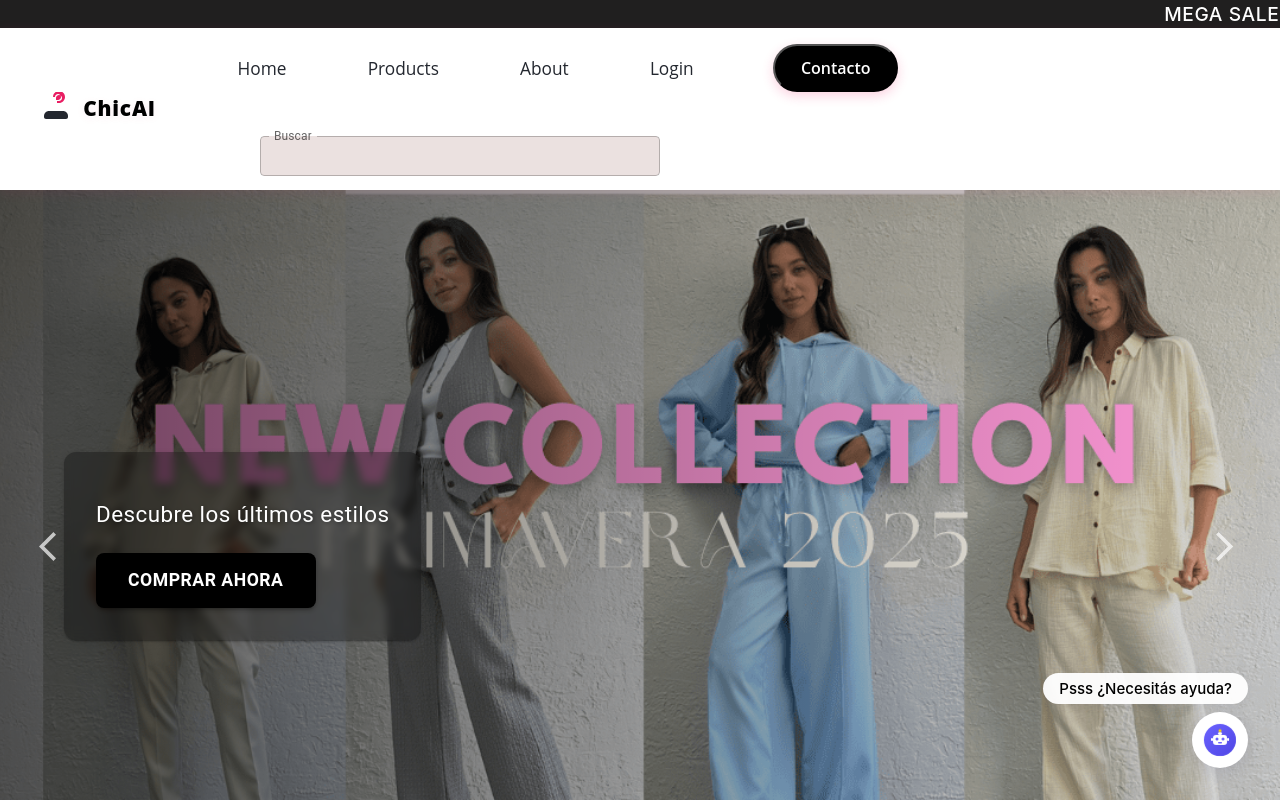
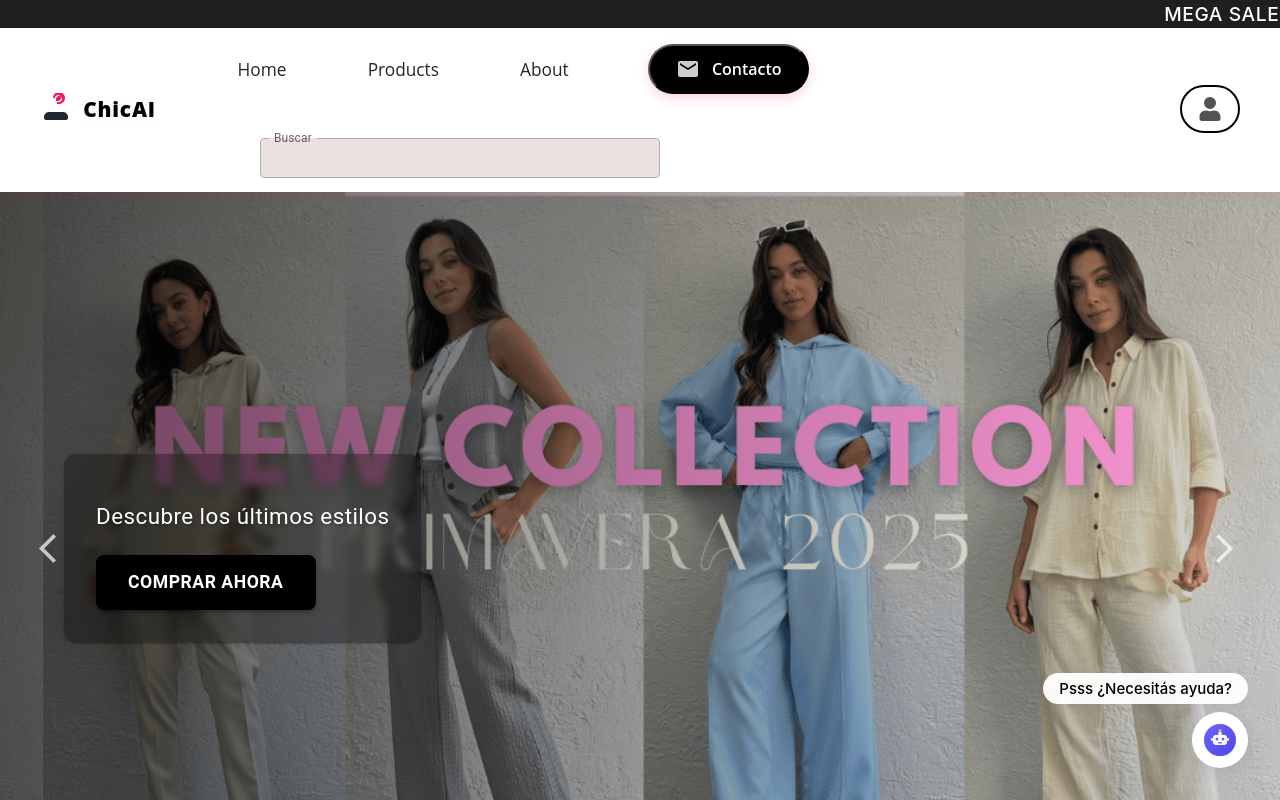
Before and after one commit to B-ayala/chicAI, a React (Create React App) app: page / in a window 1280 px wide. Shown: the top 800 px of the page. Built offline with nearby package versions, Linux system fonts and the light colour scheme; some icons are missing.

Commit message:
Add: nuevos estilos

```diff
--- a/src/components/Chatbot/styled.tsx
+++ b/src/components/Chatbot/styled.tsx
@@ -182,7 +182,7 @@ const spin = keyframes`
 export const ChatInputWrapper = styled.div`
   padding: 14px 18px;
   background: #f5f7fa;
-  border-top: 1px solid #ececff;
+  border-top: 3px solid #9a98c4ff;
   display: flex;
   align-items: center;
   gap: 6px;
--- a/src/components/Header/NavBar/MenuData/MenuData.tsx
+++ b/src/components/Header/NavBar/MenuData/MenuData.tsx
@@ -1,6 +1,3 @@
-import { url } from 'inspector';
-import { Children } from 'react';
-
 const menuData = [
   { label: 'Home', url: '/', Children: [] },
   { label: 'Products', url: '/products', Children: [] },
--- a/src/components/Header/NavBar/NavBar.tsx
+++ b/src/components/Header/NavBar/NavBar.tsx
@@ -1,11 +1,11 @@
 import React, { useEffect, useState } from 'react';
 import { Link, useLocation } from 'react-router-dom';
-import { ContactIcon } from '../../../assets/svg/ContactIcon';
 import { PerchaIcon } from '../../../assets/svg/PerchaIcon';
-import ContactModal from '../../../pages/Contact/ContactModal'; // <-- importar ContactModal
+import ContactModal from '../../../pages/Contact/ContactModal';
 import LoginModal from '../../../pages/Login/LoginModal';
 import menuData from './MenuData/MenuData';
 
+import { ContactIcon } from '../../../assets/svg/ContactIcon';
 import Search from '../Search/Search';
 
 import {
@@ -15,16 +15,23 @@ import {
   ChevronRight,
   ContactButton,
   Hamburger,
+  LoginDesktop,
   MenuIcon,
   MenuItem,
   MenuLink,
   MenuList,
   MobileMenu,
   NavBarContainer,
-  Overlay,
   SubMenuText,
   TopNavBar,
 } from './styled';
+
+// Icono de login tipo usuario (fa-user)
+const LoginIcon = () => (
+  <svg width="22" height="22" fill="currentColor" viewBox="0 0 448 512">
+    <path d="M224 256A128 128 0 1 0 224 0a128 128 0 1 0 0 256zm89.6 32h-16.7c-22.2 10.2-46.9 16-72.9 16s-50.7-5.8-72.9-16h-16.7C60.2 288 0 348.2 0 422.4V464c0 26.5 21.5 48 48 48h352c26.5 0 48-21.5 48-48v-41.6c0-74.2-60.2-134.4-134.4-134.4z" />
+  </svg>
+);
 
 export default function NavBar() {
   const [open, setOpen] = useState(false);
@@ -71,15 +78,12 @@ export default function NavBar() {
           <span />
         </Hamburger>
         <MenuList>
+          {/* Menú principal, excluyendo Login y Contact */}
           {menuData
-            .filter((item) => item.label !== 'Contact')
+            .filter((item) => item.label !== 'Login' && item.label !== 'Contact')
             .map((item) => (
               <MenuItem key={item.url}>
-                <MenuLink
-                  as={Link}
-                  to={item.url}
-                  onClick={item.label === 'Login' ? handleLoginClick : undefined}
-                >
+                <MenuLink as={Link} to={item.url}>
                   <span>{item.label}</span>
                   {item.Children && item.Children.length > 0 && (
                     <SubMenuText>{item.Children[0]}</SubMenuText>
@@ -91,19 +95,54 @@ export default function NavBar() {
               </MenuItem>
             ))}
 
-          <Overlay open={open} onClick={handleClose} />
-
+          {/* Botón de Contacto */}
           <MenuItem className="contact-item">
             <ContactButton as="button" type="button" onClick={handleContactClick}>
+              <MenuIcon>
+                <ContactIcon />
+              </MenuIcon>
               Contacto
             </ContactButton>
           </MenuItem>
+          {/* Input de búsqueda solo visible en desktop */}
           <Search ancho={400} formType="outlined" margen={40} closeMenu={setOpen} />
         </MenuList>
+        {/* Botón de Login solo visible en desktop */}
+        <LoginDesktop>
+          <ContactButton
+            as="button"
+            type="button"
+            onClick={handleLoginClick}
+            aria-label="Iniciar sesión"
+            style={{
+              background: 'transparent',
+              color: '#272727ff',
+              boxShadow: 'none',
+              padding: '0.6rem 1rem',
+              borderRadius: 45,
+              minWidth: 0,
+              cursor: 'pointer',
+              border: '2px solid #000000ff',
+            }}
+          >
+            <MenuIcon style={{ marginRight: 0 }}>
+              <LoginIcon />
+            </MenuIcon>
+          </ContactButton>
+        </LoginDesktop>
       </TopNavBar>
 
       {/*     vista mobile */}
       <MobileMenu open={open}>
+        {/* Botón de cerrar (X) */}
+        <button
+          className="close-mobile-menu"
+          aria-label="Cerrar menú"
+          onClick={handleClose}
+          tabIndex={open ? 0 : -1}
+        >
+          <span />
+        </button>
         <Search ancho={250} formType="filled" margen={0} closeMenu={setOpen} />
         {menuData
           .filter((item) => item.label !== 'Contact')
@@ -114,6 +153,13 @@ export default function NavBar() {
                 to={item.url}
                 onClick={item.label === 'Login' ? handleLoginClick : handleClose}
               >
+                {/* Login como texto en mobile */}
+                {item.label === 'Login' ? (
+                  <>
+                    <span>{item.label}</span>
+                  </>
+                ) : (
+                  <>
                     <span>{item.label}</span>
                     {item.Children && item.Children.length > 0 && (
                       <SubMenuText>{item.Children[0]}</SubMenuText>
@@ -121,6 +167,8 @@ export default function NavBar() {
                     <ChevronIcon>
                       <ChevronRight />
                     </ChevronIcon>
+                  </>
+                )}
               </MenuLink>
             </MenuItem>
           ))}
@@ -133,9 +181,6 @@ export default function NavBar() {
               handleClose();
             }}
           >
-            <MenuIcon>
-              <ContactIcon />
-            </MenuIcon>
             Contacto
           </ContactButton>
         </MenuItem>
--- a/src/components/Header/NavBar/styled.tsx
+++ b/src/components/Header/NavBar/styled.tsx
@@ -13,7 +13,7 @@ const blackColor = '#000000';
 const breakpoints = {
   mobile: '600px',
   tablet: '900px',
-  desktop: '1200px'
+  desktop: '1200px',
 };
 
 export const GlobalNavStyles = createGlobalStyle`
@@ -34,18 +34,20 @@ export const GlobalNavStyles = createGlobalStyle`
 export const NavBarContainer = styled.header`
   max-width: 100%;
   width: 100%;
-   /* prevención extra por si algún hijo genera desborde */
+  /* prevención extra por si algún hijo genera desborde */
   background: ${lightColor};
   position: sticky;
   top: 0;
   left: 0;
   z-index: 100;
-  box-shadow: 0 2px 12px rgba(233,30,99,0.08);
+  box-shadow: 0 2px 12px rgba(233, 30, 99, 0.08);
   border-bottom: 2px solid ${lightColor};
-  font-family: 'Montserrat', 'Poppins', 'Quicksand', 'Nunito', 'Raleway', 'Open Sans', Arial, sans-serif;
+  font-family: 'Montserrat', 'Poppins', 'Quicksand', 'Nunito', 'Raleway', 'Open Sans', Arial,
+    sans-serif;
 
   /* Elimina los puntitos de cualquier ul/li anidados */
-  ul, li {
+  ul,
+  li {
     list-style: none;
     padding: 0;
   }
@@ -80,11 +82,12 @@ export const Brand = styled.a`
   color: ${blackColor};
   text-decoration: none;
   letter-spacing: 0.04em;
-  text-shadow: 0 1px 0 #fff, 0 2px 8px rgba(233,30,99,0.08);
+  text-shadow: 0 1px 0 #fff, 0 2px 8px rgba(233, 30, 99, 0.08);
   flex-shrink: 0;
   font-family: inherit;
 
-  &:hover, &:focus {
+  &:hover,
+  &:focus {
     color: ${accentColor};
   }
 `;
@@ -156,7 +159,6 @@ export const MenuLink = styled.a`
   color: ${darkColor};
   position: relative;
 
-
   @media (min-width: ${breakpoints.mobile}) {
     padding: 0.5rem 0.8rem;
     font-size: 0.95rem;
@@ -172,10 +174,11 @@ export const MenuLink = styled.a`
     font-size: 1.08rem;
   }
 
-  &:hover, &:focus {
+  &:hover,
+  &:focus {
     color: ${darkColor}; // Puedes cambiar a otro color si quieres, aquí se mantiene el texto rosado
     background: ${borderColor}; // Cambia el sombreado a gris claro
-    box-shadow: 0 2px 8px rgba(233,30,99,0.08);
+    box-shadow: 0 2px 8px rgba(233, 30, 99, 0.08);
   }
 
   &::after {
@@ -191,7 +194,8 @@ export const MenuLink = styled.a`
     border-radius: 2px;
   }
 
-  &:hover::after, &:focus::after {
+  &:hover::after,
+  &:focus::after {
     width: 100%;
   }
 `;
@@ -202,25 +206,14 @@ export const Hamburger = styled.button<{ 'aria-expanded': boolean }>`
   justify-content: space-around;
   width: 3.5rem;
   height: 2.5rem;
-  background: ${({ 'aria-expanded': open }) => open ? 'rgba(233, 30, 99, 0.1)' : 'transparent'};
   border: none;
   border-radius: 50%;
   cursor: pointer;
   padding: 0.5rem;
   z-index: 110;
   margin-left: auto;
-  transition: background 0.3s ease, transform 0.3s ease;
+  transition: transform 0.3s ease;
   position: relative;
-
-  &:hover {
-    background: rgba(233, 30, 99, 0.1);
-    transform: scale(1.05);
-  }
-
-  &:focus {
-    outline: none;
-    box-shadow: 0 0 0 2px rgba(233, 30, 99, 0.3);
-  }
 
   @media (min-width: ${breakpoints.mobile}) {
     display: none;
@@ -229,28 +222,25 @@ export const Hamburger = styled.button<{ 'aria-expanded': boolean }>`
   span {
     width: 1.5rem;
     height: 0.2rem;
-    background: ${({ 'aria-expanded': open }) => open ? primaryColor : darkColor};
+    background: ${darkColor};
     border-radius: 4px;
     transition: all 0.3s cubic-bezier(0.68, -0.6, 0.32, 1.6);
     position: absolute;
     left: 0.5rem;
     right: 0.5rem;
-
-    &:first-child {
-      top: ${({ 'aria-expanded': open }) => open ? '1.15rem' : '0.7rem'};
-      transform: ${({ 'aria-expanded': open }) => open ? 'rotate(45deg)' : 'rotate(0)'};
-    }
-
-    &:nth-child(2) {
-      top: 1.15rem;
-      opacity: ${({ 'aria-expanded': open }) => open ? '0' : '1'};
-      transform: ${({ 'aria-expanded': open }) => open ? 'translateX(1rem)' : 'translateX(0)'};
-    }
-
-    &:nth-child(3) {
-      top: ${({ 'aria-expanded': open }) => open ? '1.15rem' : '1.6rem'};
-      transform: ${({ 'aria-expanded': open }) => open ? 'rotate(-45deg)' : 'rotate(0)'};
-    }
+  }
+  span:first-child {
+    top: 0.7rem;
+    transform: rotate(0);
+  }
+  span:nth-child(2) {
+    top: 1.15rem;
+    opacity: 1;
+    transform: translateX(0);
+  }
+  span:nth-child(3) {
+    top: 1.6rem;
+    transform: rotate(0);
   }
 `;
 
@@ -267,10 +257,11 @@ export const ContactButton = styled.a`
   text-decoration: none;
   transition: all 0.3s cubic-bezier(0.25, 0.46, 0.45, 0.94);
   white-space: nowrap;
-  box-shadow: 0 4px 12px rgba(233,30,99,0.2);
+  box-shadow: 0 4px 12px rgba(233, 30, 99, 0.2);
   position: relative;
   overflow: hidden;
   font-family: inherit;
+  cursor: pointer;
 
   &:before {
     content: '';
@@ -279,15 +270,16 @@ export const ContactButton = styled.a`
     left: 0;
     width: 100%;
     height: 100%;
-    background: radial-gradient(circle, rgba(255,255,255,0.3) 0%, rgba(255,255,255,0) 70%);
+    background: radial-gradient(circle, rgba(255, 255, 255, 0.3) 0%, rgba(255, 255, 255, 0) 70%);
     transform: scale(0);
     opacity: 0;
     transition: transform 0.5s ease, opacity 0.5s ease;
   }
 
-  &:hover, &:focus {
-    background-color: #d81b60;
-    box-shadow: 0 6px 16px rgba(233,30,99,0.4);
+  &:hover,
+  &:focus {
+    background-color: #929292ff;
+    box-shadow: 0 6px 16px rgba(87, 85, 85, 0.4);
     transform: translateY(-3px);
 
     &:before {
@@ -298,7 +290,7 @@ export const ContactButton = styled.a`
 
   &:active {
     transform: translateY(-1px);
-    box-shadow: 0 3px 8px rgba(233,30,99,0.3);
+    box-shadow: 0 3px 8px rgba(233, 30, 99, 0.3);
   }
 
   @media (min-width: ${breakpoints.mobile}) {
@@ -327,8 +319,8 @@ export const MobileMenu = styled.div<{ open: boolean }>`
   top: 0;
   left: 0;
   transition: transform 0.3s cubic-bezier(0.25, 0.46, 0.45, 0.94);
-  transform: ${({ open }) => open ? 'translateX(0)' : 'translateX(-100%)'};
-  z-index: 100;
+  transform: ${({ open }) => (open ? 'translateX(0)' : 'translateX(-100%)')};
+  z-index: 200; /* Asegura que esté sobre el overlay */
   box-shadow: 0 0 20px rgba(0, 0, 0, 0.2);
   overflow-y: auto;
   border-right: 1px solid rgba(255, 255, 255, 0.1);
@@ -352,7 +344,8 @@ export const MobileMenu = styled.div<{ open: boolean }>`
     transition: all 0.2s ease;
     font-family: inherit;
 
-    &:hover, &:focus {
+    &:hover,
+    &:focus {
       background: rgba(255, 255, 255, 0.1);
       transform: translateX(5px);
       color: ${primaryColor};
@@ -377,9 +370,60 @@ export const MobileMenu = styled.div<{ open: boolean }>`
     padding: 0.7rem 2rem;
     margin: 0 auto;
     display: inline-block;
-    background-color: ${primaryColor};
+    background-color: ${blackColor};
     color: ${lightColor};
-    box-shadow: 0 4px 12px rgba(233, 30, 99, 0.3);
+    box-shadow: 0 4px 12px rgba(240, 240, 240, 0.3);
+  }
+
+  /* Botón de cerrar (X) */
+  .close-mobile-menu {
+    position: absolute;
+    top: 1.2rem;
+    right: 1.2rem;
+    width: 2.5rem;
+    height: 2.5rem;
+    background: rgba(255, 255, 255, 0.95);
+    border: none;
+    border-radius: 50%;
+    display: flex;
+    align-items: center;
+    justify-content: center;
+    z-index: 210;
+    cursor: pointer;
+    box-shadow: 0 2px 8px rgba(0, 0, 0, 0.08);
+    transition: background 0.2s;
+
+    &:hover,
+    &:focus {
+      background: #fce4ec;
+      outline: none;
+    }
+
+    span {
+      display: block;
+      width: 1.3rem;
+      height: 1.3rem;
+      position: relative;
+    }
+
+    span::before,
+    span::after {
+      content: '';
+      position: absolute;
+      left: 50%;
+      top: 50%;
+      width: 1.1rem;
+      height: 2.5px;
+      background: #23272f;
+      border-radius: 2px;
+      transform-origin: center;
+    }
+    span::before {
+      transform: translate(-50%, -50%) rotate(45deg);
+    }
+    span::after {
+      transform: translate(-50%, -50%) rotate(-45deg);
+    }
   }
 
   @media (min-width: ${breakpoints.mobile}) {
@@ -391,14 +435,15 @@ export const Overlay = styled.div<{ open: boolean }>`
   position: fixed;
   top: 0;
   left: 0;
-  width: 100%;
-  height: 100%;
+  width: 100vw;
+  height: 100vh;
   background: rgba(0, 0, 0, 0.7);
   backdrop-filter: blur(2px);
-  opacity: ${({ open }) => open ? '1' : '0'};
-  visibility: ${({ open }) => open ? 'visible' : 'hidden'};
+  opacity: ${({ open }) => (open ? '1' : '0')};
+  visibility: ${({ open }) => (open ? 'visible' : 'hidden')};
   transition: opacity 0.3s ease, visibility 0.3s ease;
-  z-index: 90;
+  z-index: 100; /* Debajo del MobileMenu */
+  pointer-events: ${({ open }) => (open ? 'auto' : 'none')};
 
   @media (min-width: ${breakpoints.mobile}) {
     display: none;
@@ -426,25 +471,19 @@ export const MenuIcon = styled.span`
 
 export const ChevronRight = () => (
   <svg viewBox="0 0 20 20" fill="currentColor">
-    <path d="M7.293 16.293a1 1 0 010-1.414L12.172 10 7.293 5.121a1 1 0 111.414-1.414l5.293 5.293a1 1 0 010 1.414l-5.293 5.293a1 1 0 01-1.414 0z"/>
+    <path d="M7.293 16.293a1 1 0 010-1.414L12.172 10 7.293 5.121a1 1 0 111.414-1.414l5.293 5.293a1 1 0 010 1.414l-5.293 5.293a1 1 0 01-1.414 0z" />
   </svg>
 );
 
 export const HomeIcon = () => (
   <svg viewBox="0 0 24 24" fill="currentColor">
-    <path d="M10 20v-6h4v6h5v-8h3L12 3 2 12h3v8z"/>
+    <path d="M10 20v-6h4v6h5v-8h3L12 3 2 12h3v8z" />
   </svg>
 );
 
 export const AboutIcon = () => (
   <svg viewBox="0 0 24 24" fill="currentColor">
-    <path d="M12 2C6.48 2 2 6.48 2 12s4.48 10 10 10 10-4.48 10-10S17.52 2 12 2zm1 15h-2v-6h2v6zm0-8h-2V7h2v2z"/>
-  </svg>
-);
-
-export const ContactIcon = () => (
-  <svg viewBox="0 0 24 24" fill="currentColor">
-    <path d="M20 4H4c-1.1 0-1.99.9-1.99 2L2 18c0 1.1.9 2 2 2h16c1.1 0 2-.9 2-2V6c0-1.1-.9-2-2-2zm0 4l-8 5-8-5V6l8 5 8-5v2z"/>
+    <path d="M12 2C6.48 2 2 6.48 2 12s4.48 10 10 10 10-4.48 10-10S17.52 2 12 2zm1 15h-2v-6h2v6zm0-8h-2V7h2v2z" />
   </svg>
 );
 
@@ -464,3 +503,13 @@ export const ChevronIcon = styled.span`
   vertical-align: middle;
   opacity: 0.5;
 `;
+
+export const LoginDesktop = styled.div`
+  margin-left: auto;
+  display: none;
+  align-items: center;
+
+  @media (min-width: ${breakpoints.mobile}) {
+    display: flex;
+  }
+`;
--- a/src/pages/About/styled.tsx
+++ b/src/pages/About/styled.tsx
@@ -170,7 +170,8 @@ export const ContactButton = styled.button`
   box-shadow: 0 2px 8px rgba(224, 122, 95, 0.08);
   &:hover,
   &:focus {
-    background: linear-gradient(90deg, #f4a261 60%, ${colors.accent} 100%);
+    background: #e0e0e0; /* gris claro */
+    color: #3d2c1e; /* texto marrón oscuro para contraste */
     transform: translateY(-2px) scale(1.04);
     box-shadow: 0 4px 16px rgba(224, 122, 95, 0.13);
   }
```
Lines whose indentation alone changed are shown as unchanged.
